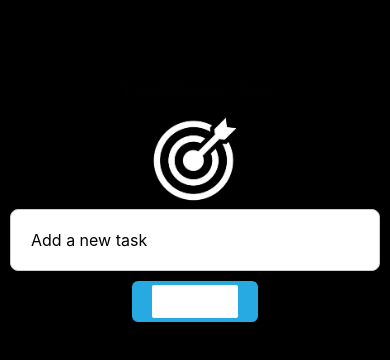
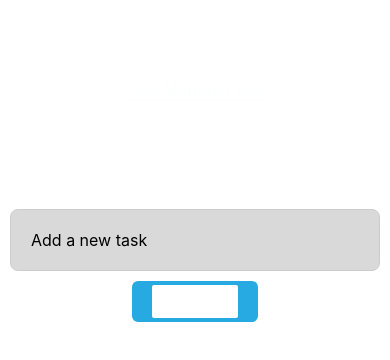
Before and after one commit to Mangesh-Ajackus/TaskManager, a React Native app: screen / in a window 390 px wide. Shown: the top 360 px of the page. Built offline with nearby package versions, Linux system fonts and the light colour scheme.

Commit message:
styling and image

```diff
--- a/App.js
+++ b/App.js
@@ -9,8 +9,7 @@ import {
 import { Toast } from "react-native-toast-message/lib/src/Toast";
 import TaskItemList from "./components/TaskItemList";
 import TaskInput from "./components/TaskInput";
-import Icon from 'react-native-vector-icons/MaterialIcons';
-
+import { StatusBar } from "expo-status-bar";
 export default function App() {
 
   const [newAddedTasks, setNewAddedTasks] = useState([]);
@@ -93,7 +92,9 @@ export default function App() {
   }
 
   return (
-    //  main container of app
+    <>
+    <StatusBar style="light"/>
+    {/* main container of app */}
       <View style={styles.appContainer}>
 
         <View>
@@ -115,7 +116,6 @@ export default function App() {
 
           {newAddedTasks.length > 0 && (
             <Text style={styles.taskContainerHeading}> List of all tasks </Text>
-
           )}
 
           {/* small list we can use <ScrollView> */}
@@ -157,6 +157,7 @@ export default function App() {
         <Toast />
 
       </View>
+      </>
   );
 }
 
@@ -168,6 +169,12 @@ const styles = StyleSheet.create({
     // borderBlockColor: "#fff",
     marginBottom: 0,
     fontWeight: 700,
+    shadowColor: 'red', // Shadow color
+    shadowOffset: { width: 0, height: 4 }, // Shadow position (horizontal, vertical)
+    shadowOpacity: 0.5, // Shadow opacity
+    shadowRadius: 3, // Shadow blur
+    // Android Shadow Properties
+    elevation: 5, // Android shadow depth
   },
   appContainer: {
     flex: 1,
@@ -175,7 +182,7 @@ const styles = StyleSheet.create({
     paddingHorizontal: 10,
     justifyContent: "top",
     alignItems: "center",
-    backgroundColor: '#000'
+    // backgroundColor: '#000'
   },
   taskContainer: {
     // flex: 2,
--- a/app.json
+++ b/app.json
@@ -6,11 +6,12 @@
     "orientation": "portrait",
     "icon": "./assets/icon.png",
     "userInterfaceStyle": "light",
+    "backgroundColor": "#e7b0f5",
     "newArchEnabled": true,
     "splash": {
       "image": "./assets/splash-icon.png",
       "resizeMode": "contain",
-      "backgroundColor": "#ffffff"
+      "backgroundColor": "#de6899"
     },
     "ios": {
       "supportsTablet": true
@@ -18,7 +19,7 @@
     "android": {
       "adaptiveIcon": {
         "foregroundImage": "./assets/adaptive-icon.png",
-        "backgroundColor": "#ffffff"
+        "backgroundColor": "#3dba46"
       }
     },
     "web": {
--- a/components/TaskInput.js
+++ b/components/TaskInput.js
@@ -17,7 +17,10 @@ function TaskInput (props){
 
     return  (
       <View style={styles.inputContainer}>
-        <Image style={styles.topImage} source={require('../assets/images/goal.png')} />
+        <Image
+          style={styles.topImage}
+          source={require('../assets/images/goal.png')}
+        />
           <TextInput
             style={styles.textInput}
             placeholder="Add a new task"
@@ -52,14 +55,8 @@ const styles = StyleSheet.create({
         width: "100%",
         padding: 20,
         fontSize: 16,
-        backgroundColor: 'white',
+        backgroundColor: '#d9d9d9',
         borderRadius: 8,
-        shadowColor: '#000', // Shadow color
-        shadowOffset: { width: 0, height: 4 }, // Shadow position (horizontal, vertical)
-        shadowOpacity: 0.1, // Shadow opacity
-        shadowRadius: 5, // Shadow blur
-        // Android Shadow Properties
-        elevation: 5, // Android shadow depth
     },
     addTaskButton:{
       backgroundColor: '#27a9e1',
--- a/components/TaskItemList.js
+++ b/components/TaskItemList.js
@@ -74,7 +74,7 @@ const styles = StyleSheet.create({
     justifyContent: 'space-between',
     padding: 10,
     zIndex: 2,
-    backgroundColor: "lightgray",
+    backgroundColor: "#e7c8d9",
     alignItems: 'center',
     borderRadius: 10,
     marginBottom: 10,
```
